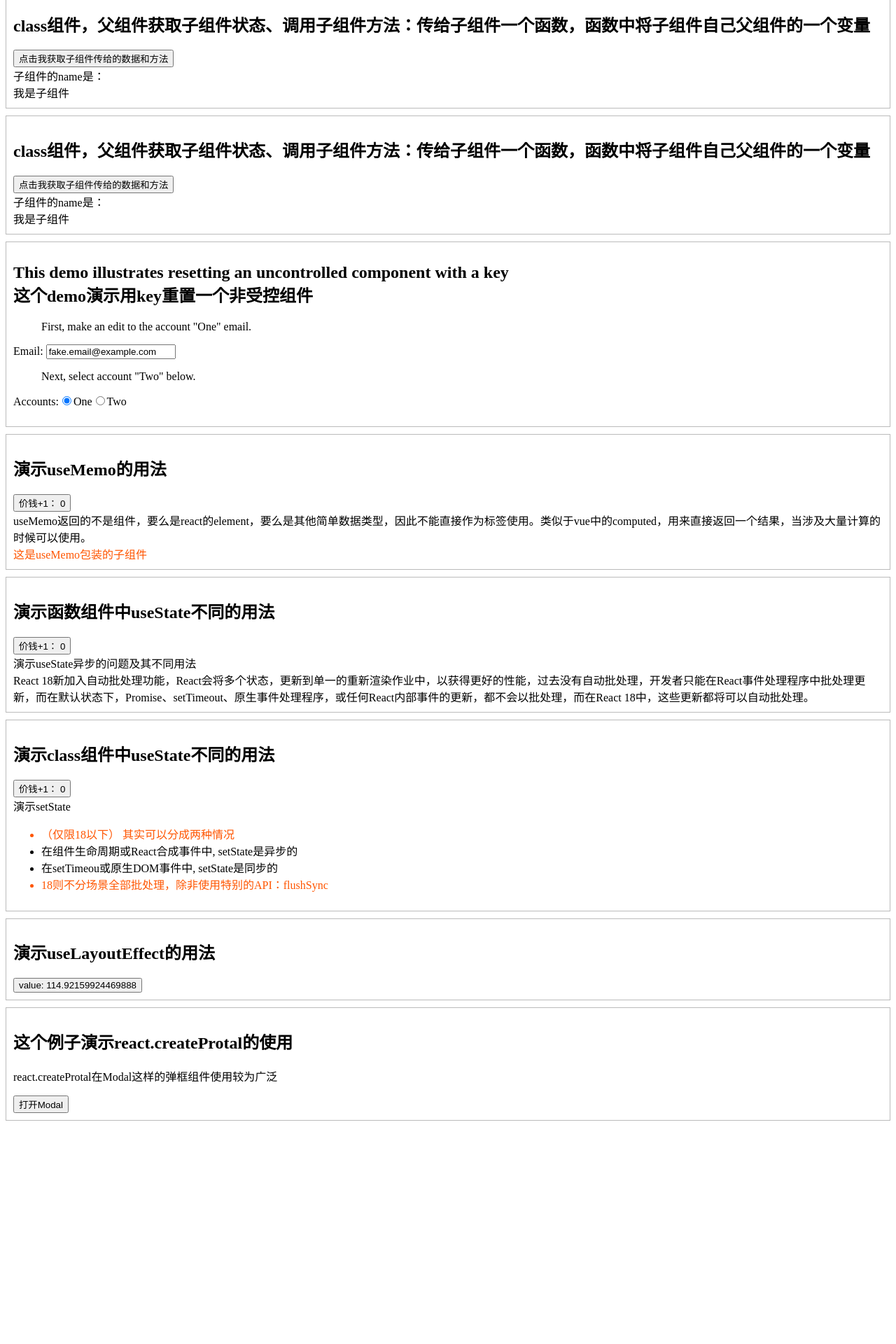
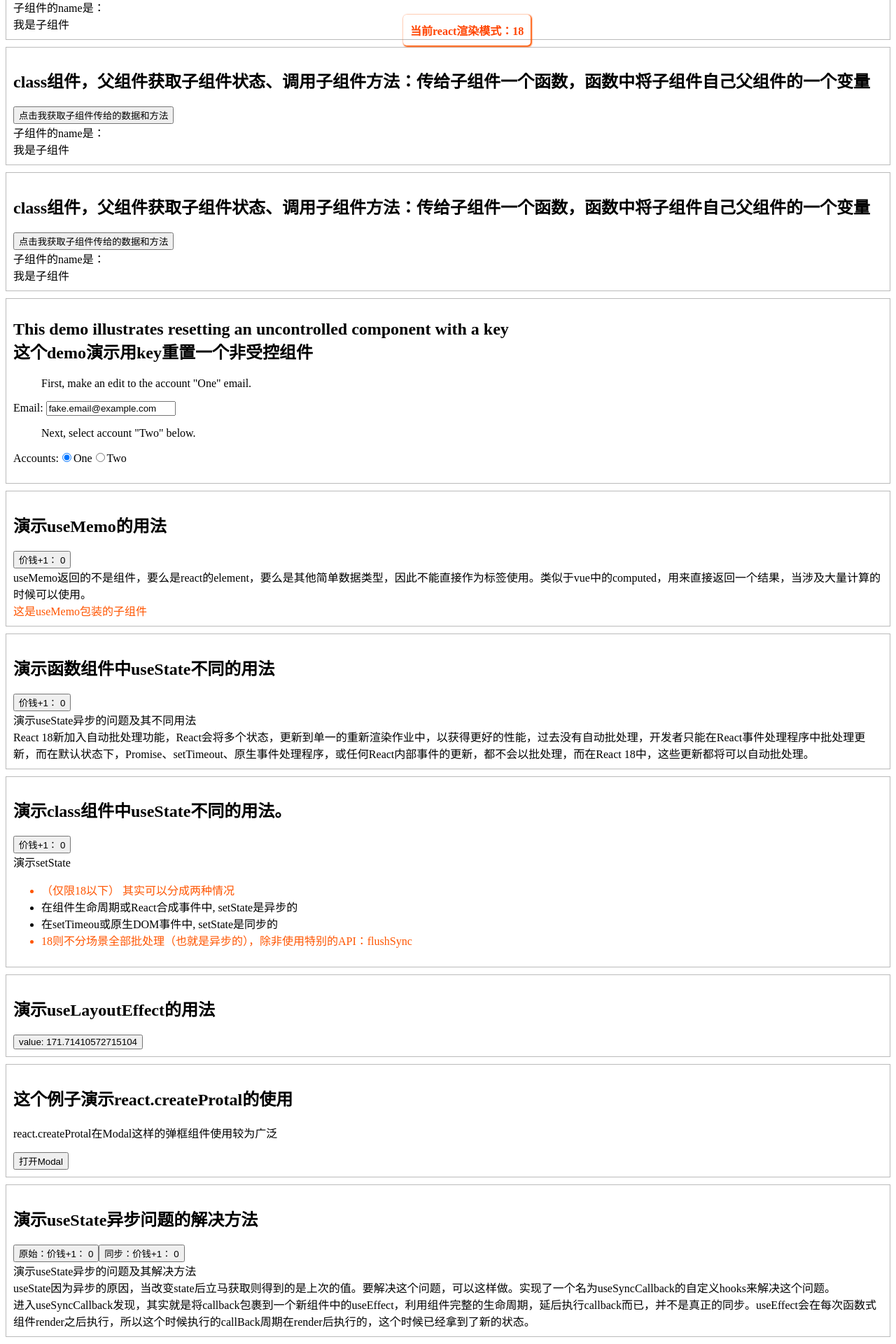
Before and after one commit to wang-man/react-learn, a React (Vite) app: page / in a window 1280 px wide. Shown: the part 379-2299 px from the top of the page at 70% size. Before the commit the page ends 1990 px from the top, so only its background shows below. Built offline with nearby package versions, Linux system fonts and the light colour scheme.

Commit message:
区分react版本

```diff
--- a/src/App.jsx
+++ b/src/App.jsx
@@ -1,4 +1,3 @@
-import { useState } from 'react';
 import UseImperativeHandleComponent from './components/useImperativeHandle';
 import ParentGetchild from './components/parentGetchild.jsx';
 import ParentGetchildTwo from './components/parentGetchild2.jsx';
@@ -7,6 +6,7 @@ import UseMemo from './components/useMemo';
 import { FunComp, ClassComp } from './components/useState';
 import UseLayoutEffect from './components/useLayoutEffect';
 import CreatePortal from './components/createPortal';
+import SyncUseState from './components/同步useState';
 
 const fakeAccounts = [
   {
@@ -21,9 +21,11 @@ const fakeAccounts = [
   },
 ];
 
-function App() {
+function App(props) {
   return (
     <div className='App'>
+      <h1>当演示17、18不同版本的差异的时候注意查看main.jsx中对不同版本的正确使用</h1>
+      <div className='react-version'>当前react渲染模式：{props.reactVersion}</div>
       <UseImperativeHandleComponent />
       <ParentGetchild />
       <ParentGetchildTwo />
@@ -34,6 +36,7 @@ function App() {
       <ClassComp />
       <UseLayoutEffect />
       <CreatePortal />
+      <SyncUseState />
     </div>
   );
 }
--- a/src/components/useState.jsx
+++ b/src/components/useState.jsx
@@ -56,11 +56,15 @@ class ClassComp extends Component {
     this.setState({
       price: this.state.price + 1,
     });
+    console.log("price", this.state.price); // 18版本以下在setTimeou或原生DOM事件中是同步的
   };
   increase2 = () => {
     setTimeout(() => {
       this.setState({
-        price: 1000,
+        price: this.state.price + 1,
+      });
+      this.setState({
+        price: this.state.price + 1,
       });
       console.log("price", this.state.price); // 18版本以下在setTimeou或原生DOM事件中是同步的
     }, 0);
@@ -71,7 +75,7 @@ class ClassComp extends Component {
     return (
       <>
         <div className="component">
-          <h2>演示class组件中useState不同的用法</h2>
+          <h2>演示class组件中useState不同的用法。</h2>
           <button onClick={this.increase2}>价钱+1： {price}</button>
           <div>演示setState</div>
           <ul>
@@ -81,7 +85,7 @@ class ClassComp extends Component {
             <li>在组件生命周期或React合成事件中, setState是异步的</li>
             <li>在setTimeou或原生DOM事件中, setState是同步的</li>
             <li style={{ color: "#f50" }}>
-              18则不分场景全部批处理，除非使用特别的API：flushSync
+              18则不分场景全部批处理（也就是异步的），除非使用特别的API：flushSync
             </li>
           </ul>
         </div>
--- /dev/null
+++ b/src/components/同步useState.jsx
@@ -0,0 +1,41 @@
+import { Component, useState } from "react";
+import useSyncCallback from '../hooks/useSyncCallbback';
+function SyncUseState() {
+  // 产品名称、价格
+  const [price, setPrice] = useState(0);
+
+  // 原始样子。会发现打印的price始终比render出来的晚一步
+  const increase1 = () => {
+    setPrice(price + 1);
+    func1();
+  };
+  // 使用同步hook的样子。打印出来的price跟render出来的同步
+  const increase2 = () => {
+    setPrice(price + 1);
+    func2();
+  };
+
+  const func1 = () => {
+    console.log(price)
+  }
+  const func2 = useSyncCallback(() => {
+    console.log(price)
+  })
+
+  return (
+    <div className="component">
+      <h2>演示useState异步问题的解决方法</h2>
+      <button onClick={increase1}>原始：价钱+1： {price}</button>
+      <button onClick={increase2}>同步：价钱+1： {price}</button>
+      <div>演示useState异步的问题及其解决方法</div>
+      <div>
+        useState因为异步的原因，当改变state后立马获取则得到的是上次的值。要解决这个问题，可以这样做。实现了一个名为useSyncCallback的自定义hooks来解决这个问题。
+      </div>
+      <div>
+        进入useSyncCallback发现，其实就是将callback包裹到一个新组件中的useEffect，利用组件完整的生命周期，延后执行callback而已，并不是真正的同步。useEffect会在每次函数式组件render之后执行，所以这个时候执行的callBack周期在render后执行的，这个时候已经拿到了新的状态。
+      </div>
+    </div>
+  );
+}
+
+export default SyncUseState
--- /dev/null
+++ b/src/hooks/useSyncCallbback.jsx
@@ -0,0 +1,32 @@
+/*
+ * @lastTime: 2021-03-05 15:29:11
+ * @Description: 同步hooks
+ */
+
+import { useEffect, useState, useCallback } from 'react'
+
+const useSyncCallback = callback => {
+  const [proxyState, setProxyState] = useState({ current: false })
+
+  const Func = useCallback(() => {
+    setProxyState({ current: true })
+  }, [proxyState])
+
+  useEffect(() => {
+    if (proxyState.current === true) setProxyState({ current: false })
+  }, [proxyState])
+
+  useEffect(() => {
+    // console.log(proxyState.current)
+    proxyState.current && callback()
+  })
+
+  return Func
+}
+
+export default useSyncCallback
+/*
+ * @lastTime: 2021-02-26 15:29:11
+ * @param: callback为回调函数
+ * @Description: 用法 const newFunc = useSyncCallback(yourCallback)
+ */
--- a/src/index.scss
+++ b/src/index.scss
@@ -3,3 +3,14 @@
   border: 1px solid #bbb;
   padding: 10px;
 }
+
+.react-version {
+  position: fixed;
+  top: 50%;
+  left: 45%;
+  font-weight: bold;
+  border-radius: 5px;
+  box-shadow: 1px 1px 2px 1px #f50;
+  padding: 10px;
+  color: #f40;
+}
--- a/src/main.jsx
+++ b/src/main.jsx
@@ -1,11 +1,21 @@
 import React from "react";
+// import ReactDOM from 'react-dom/client'
 import ReactDOM from "react-dom";
 import App from "./App";
 import "./index.scss";
 
-ReactDOM.render(
+// react18:
+const root = ReactDOM.createRoot(document.getElementById('root'));
+root.render(
   <React.StrictMode>
-    <App />
-  </React.StrictMode>,
-  document.getElementById("root")
+    <App reactVersion={18} />
+  </React.StrictMode>
 );
+
+// react17：
+// ReactDOM.render(
+//   <React.StrictMode>
+//     <App reactVersion={17} />
+//   </React.StrictMode>,
+//   document.getElementById("root")
+// );
```
